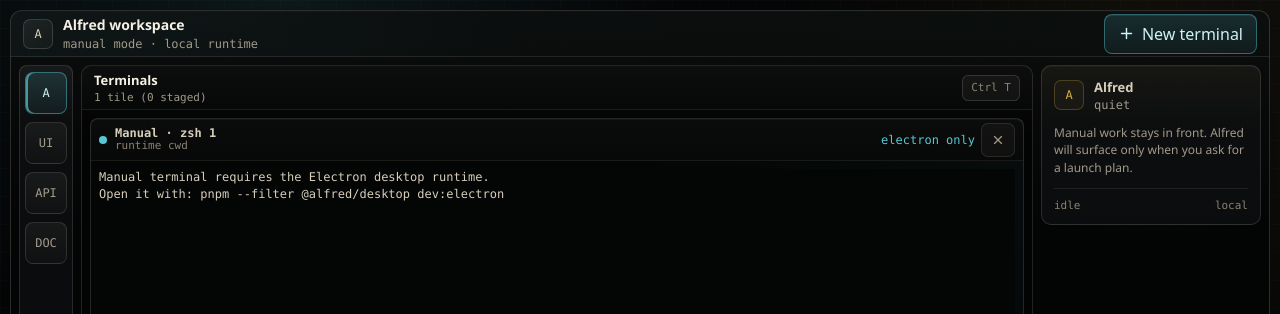
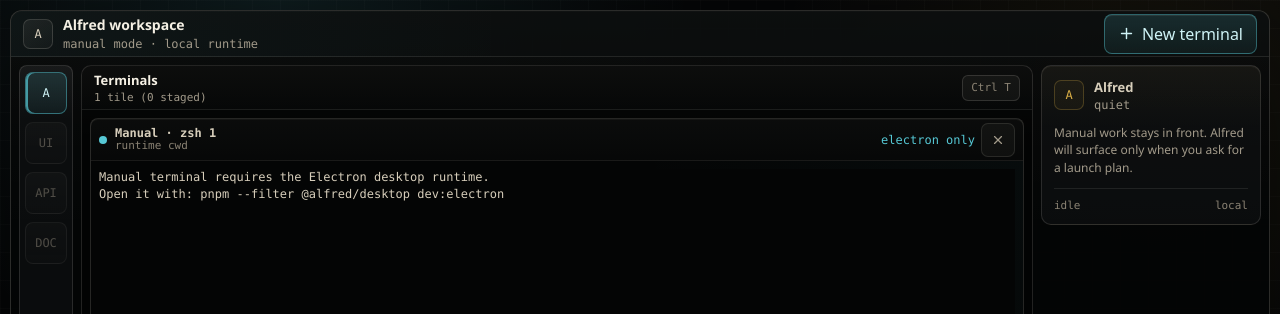
Before and after one commit to pdudek2/Alfred, a React (Vite) app in the folder apps/desktop/: page / in a window 1280 px wide. Shown: the top 314 px of the page. Built offline with nearby package versions, Linux system fonts and the light colour scheme.

Commit message:
Make planned workspaces non-interactive

```diff
--- a/apps/desktop/src/renderer/app.tsx
+++ b/apps/desktop/src/renderer/app.tsx
@@ -42,7 +42,6 @@ const workspaceLabels: Record<WorkspaceId, string> = {
 };
 
 export function App() {
-  const [activeWorkspace, setActiveWorkspace] = useState<WorkspaceId>("A");
   const [terminalSessions, setTerminalSessions] = useState<SessionTile[]>([]);
   const [alfredStatus, setAlfredStatus] = useState<AlfredStatus>(idle());
   const [pendingPlan, setPendingPlan] = useState<SquadPlan | null>(null);
@@ -242,7 +241,7 @@ export function App() {
           <div className="mission-name">
             <div className="alfred-mark">A</div>
             <div>
-              <strong>{workspaceLabels[activeWorkspace]} workspace</strong>
+              <strong>{workspaceLabels.A} workspace</strong>
               <span>manual mode · local runtime</span>
             </div>
           </div>
@@ -261,7 +260,7 @@ export function App() {
         </div>
 
         <div className="workspace-layout">
-          <WorkspaceRail activeWorkspace={activeWorkspace} onSelectWorkspace={setActiveWorkspace} />
+          <WorkspaceRail />
           <TerminalGrid
             sessions={terminalSessions}
             shortcutModifier={shortcutModifier}
@@ -340,29 +339,27 @@ function toSquadPlan({
   };
 }
 
-function WorkspaceRail({
-  activeWorkspace,
-  onSelectWorkspace,
-}: {
-  activeWorkspace: WorkspaceId;
-  onSelectWorkspace: (workspace: WorkspaceId) => void;
-}) {
+function WorkspaceRail() {
   const workspaces: WorkspaceId[] = ["A", "UI", "API", "DOC"];
 
   return (
     <nav className="workspace-rail" aria-label="workspaces">
-      {workspaces.map((workspace) => (
+      {workspaces.map((workspace) => {
+        const active = workspace === "A";
+        return (
           <button
-          className={`workspace-button ${activeWorkspace === workspace ? "active" : ""}`}
+            className={`workspace-button ${active ? "active" : ""}`}
             type="button"
-          aria-label={`${workspaceLabels[workspace]} workspace`}
-          aria-pressed={activeWorkspace === workspace}
+            aria-label={active ? `${workspaceLabels[workspace]} workspace` : `${workspaceLabels[workspace]} workspace planned`}
+            aria-pressed={active}
+            disabled={!active}
             key={workspace}
-          onClick={() => onSelectWorkspace(workspace)}
+            title={active ? workspaceLabels[workspace] : `${workspaceLabels[workspace]} workspace is planned`}
           >
             {workspace}
           </button>
-      ))}
+        );
+      })}
       <div className="workspace-spacer" />
       <button className="workspace-button" type="button" aria-label="Add workspace" disabled>
         +
```
Also changed, not shown: 1 other file (tests, documents, lock files or other folders). Lines whose indentation alone changed are shown as unchanged.
